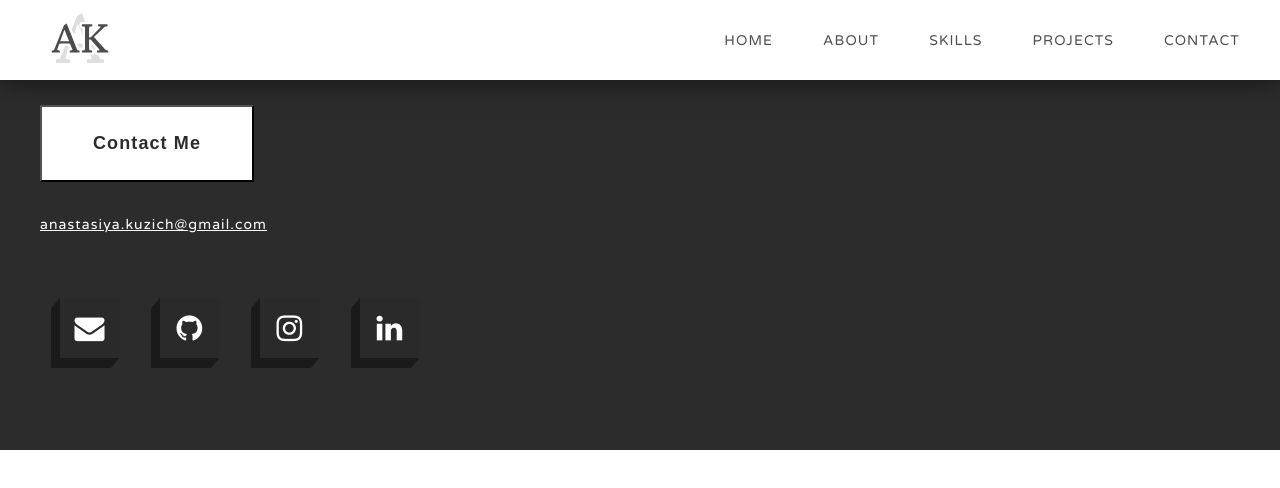
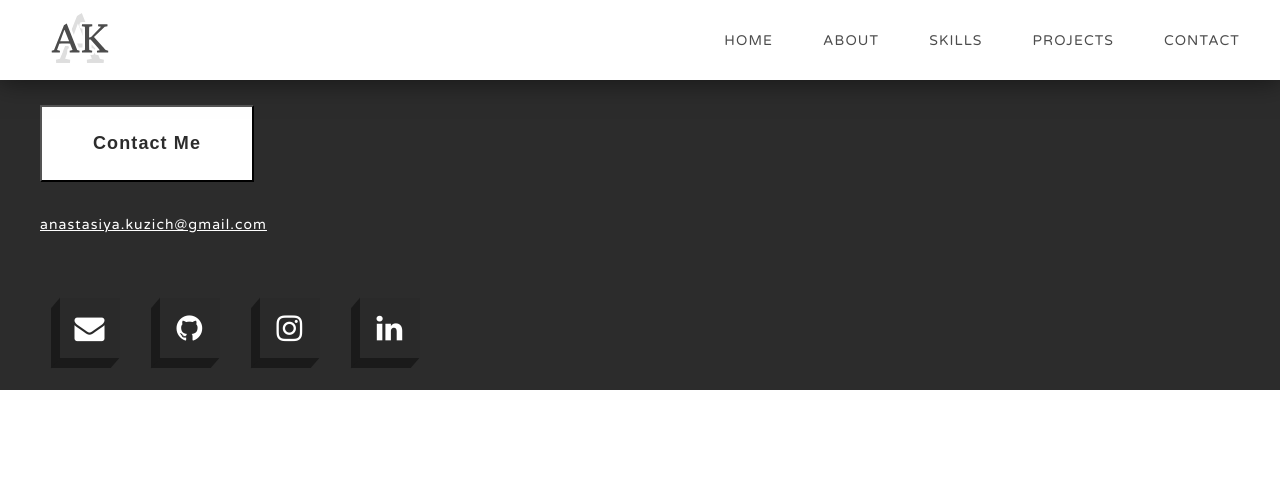
Before and after one commit to AnatasiyaKuz/Portfolio_1.1, a React (Create React App) app: page / in a window 1280 px wide. Shown: the top 488 px of the page. Built offline with nearby package versions, Linux system fonts and the light colour scheme; the HTML template or start-up script is replaced by a standard one.

Commit message:
fixed footer bug

```diff
--- a/src/components/Footer/styles.scss
+++ b/src/components/Footer/styles.scss
@@ -2,7 +2,7 @@
   opacity: 1;
   transform: none;
   background-color: #2c2c2c;
-  height: 450px;
+  height: auto;
 
   .container {
     padding: 35px 20px 0;
@@ -68,14 +68,14 @@
 
 @media (843px <= width <= 1239px) {
   .footer {
-    height: 420px;
+    height: auto;
     padding: 40px 20px;
   }
 }
 
 @media (575px <= width <= 842px) {
   .footer {
-    height: 317px;
+    height: auto;
     padding: 40px 20px;
 
     .footer-talk h2 {
@@ -86,7 +86,7 @@
 
 @media (width <= 574px) {
   .footer {
-    height: 317px;
+    height: auto;
     padding: 40px 20px;
 
     .footer-talk h2 {
```
